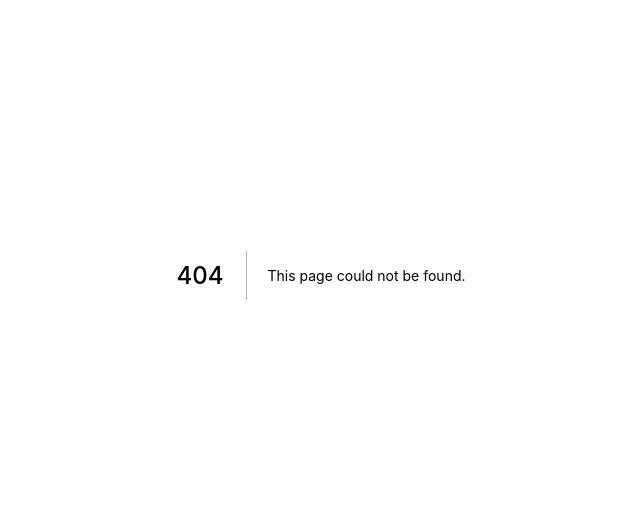
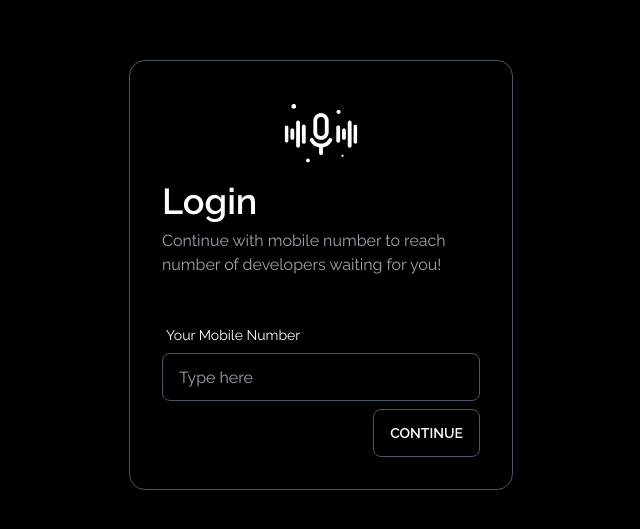
Before and after one commit to mukulrajpoot262610/dev_house_frontend, a Next.js app: page /login in a window 1280 px wide. Before the commit this address had no page. Shown: the part 125-654 px from the top of the page, without its empty margins (319-959 px from the left). Built offline with nearby package versions, Linux system fonts and the light colour scheme.

Commit message:
ADD: login page

```diff
--- a/components/Navbar.js
+++ b/components/Navbar.js
@@ -4,12 +4,12 @@ import React from 'react'
 const Navbar = () => {
     return (
         <nav className='fixed top-0 w-full h-20 flex justify-center items-center'>
-            <div className='w-9/12 flex justify-between items-center'>
+            <div className='w-10/12 lg:w-9/12 flex justify-between items-center'>
                 <div className='flex text-white items-center gap-3'>
-                    <Image src="/logo.svg" height={50} width={70} objectFit="cover" alt="" />
-                    <h1 className='text-2xl font-bold'>DevHouse</h1>
+                    <Image src="/logo.svg" height={30} width={50} objectFit="cover" alt="" />
+                    <h1 className='hidden lg:block text-2xl font-bold'>DevHouse</h1>
                 </div>
-                <button className='btn'>Get Started</button>
+                <button className='btn btn-sm lg:btn-md bg-black border-white hover:bg-white hover:text-black'>Get Started</button>
             </div>
         </nav>
     )
--- a/pages/index.js
+++ b/pages/index.js
@@ -1,4 +1,6 @@
 import Head from "next/head";
+import Image from "next/image";
+import Link from "next/link";
 import Navbar from "../components/Navbar";
 
 export default function Home() {
@@ -9,8 +11,25 @@ export default function Home() {
         <link rel="shortcut icon" href="/logo.svg" type="image/x-icon" />
       </Head>
 
-      <div className="h-screen w-full flex justify-center items-center bg-black">
+      <div className="min-h-screen w-full flex justify-center items-center bg-black text-white">
         <Navbar />
+
+        <section className="mt-20 w-9/12 flex items-center">
+          <div className="w-full lg:w-2/3 z-30">
+            <h1 className="text-5xl lg:text-7xl font-black">Find and Listen <br /> your favorite</h1>
+            <h1 className="text-5xl lg:text-7xl font-black text-green-500">developer here</h1>
+
+            <p className="my-8 text-xl w-full lg:w-2/3">The best audio website communicate a feel and make it easy for visitors to discover developers</p>
+
+            <Link href="/login" passHref>
+              <button className='btn bg-black border-green-500 text-green-500 hover:bg-white'>Get Started</button>
+            </Link>
+          </div>
+          <div className="w-1/3 hidden lg:block">
+            <Image src="/logo.svg" height={600} width={700} objectFit="cover" alt="" />
+          </div>
+        </section>
+
       </div>
 
     </main>
--- /dev/null
+++ b/pages/login.js
@@ -0,0 +1,64 @@
+import Head from 'next/head'
+import Image from 'next/image'
+import React, { useState } from 'react'
+import Navbar from '../components/Navbar'
+
+const Login = () => {
+
+    const [phone, setPhone] = useState()
+    const [otp, setOtp] = useState()
+    const [error, setError] = useState({
+        phone: false,
+        otp: false
+    })
+
+    const handleSubmit = (e) => {
+        e.preventDefault()
+        if (!phone) {
+            return setError({ ...error, phone: true })
+        }
+
+        if (!otp) {
+            return setError({ ...error, otp: true })
+        }
+    }
+
+    return (
+        <main>
+            <Head>
+                <title>DevHouse</title>
+                <link rel="shortcut icon" href="/logo.svg" type="image/x-icon" />
+            </Head>
+
+            <div className="min-h-screen w-full flex flex-col justify-center items-center bg-black text-white">
+                <div className="card w-96 lg:border border-gray-600">
+                    <div className="card-body">
+                        <Image src="/logo.svg" height={80} width={70} objectFit="contain" alt="" />
+                        <h2 className="card-title text-4xl">Login</h2>
+                        <p className='mb-8 text-gray-400'>Continue with mobile number to reach number of developers waiting for you!</p>
+                        <form onSubmit={handleSubmit}>
+                            <label className='label'>
+                                <span className="label-text  text-white">Your Mobile Number</span>
+                            </label>
+                            <input type="number" onChange={(e) => {
+                                setPhone(e.target.value)
+                                setError({ ...error, phone: false })
+                            }}
+                                placeholder="Type here" className={`input input-bordered ${error.phone ? "border-red-500" : "border-gray-600"} w-full bg-transparent`}></input>
+                            {
+                                error.phone && <label className="label">
+                                    <span className="label-text text-red-500">Mobile Number is required!</span>
+                                </label>
+                            }
+                            <div className="justify-end card-actions mt-2">
+                                <button className='btn bg-black border-gray-600 hover:text-black hover:bg-white'>Continue</button>
+                            </div>
+                        </form>
+                    </div>
+                </div>
+            </div>
+        </main>
+    )
+}
+
+export default Login
```
Also changed, not shown: public/banner.png (added).
